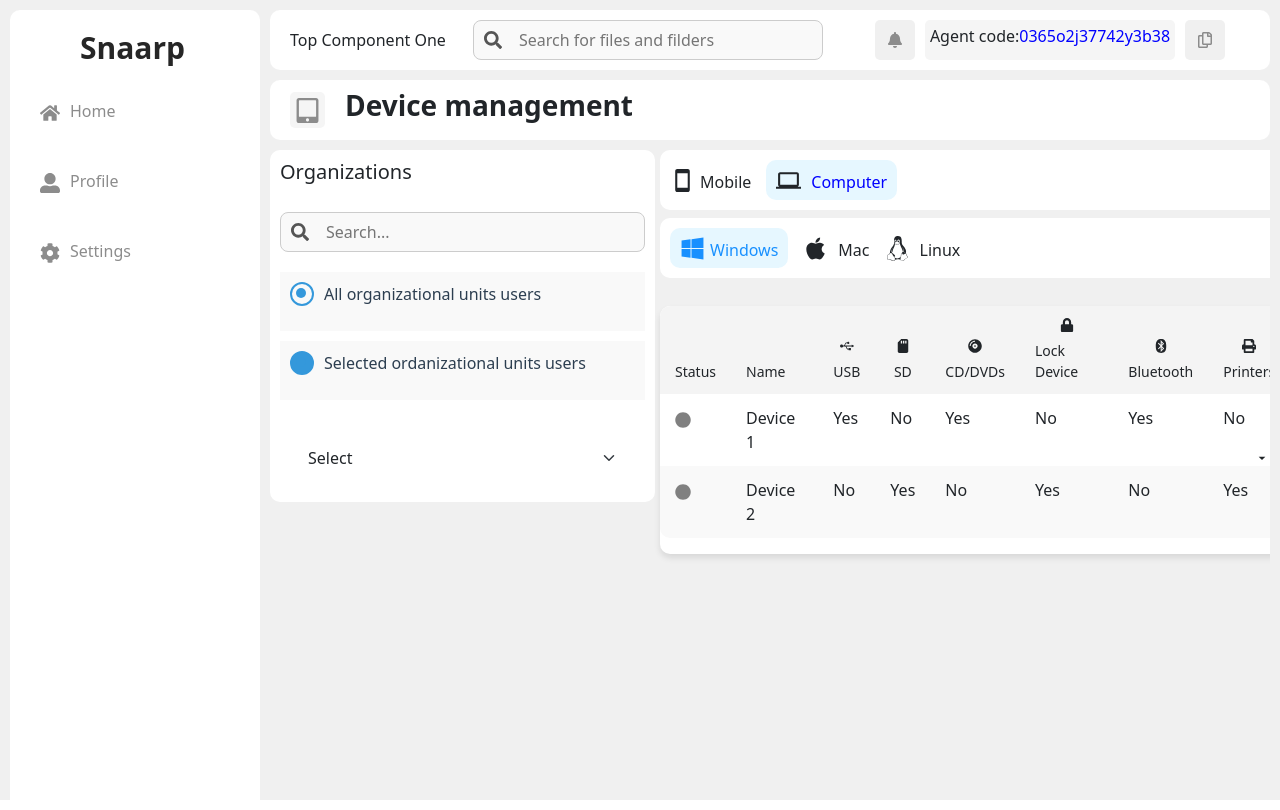
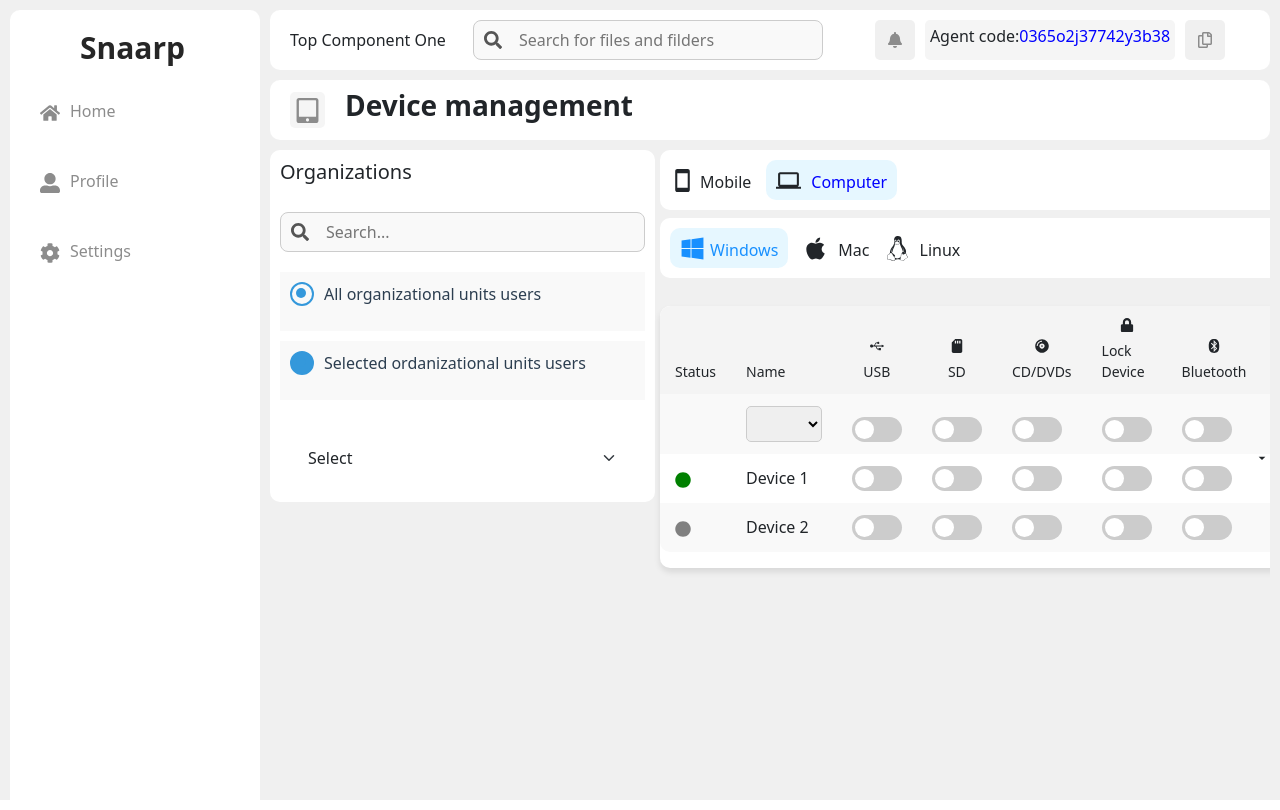
Before and after one commit to Peterzolo/Snaarp-Dashboard, a React (Vite) app: page /dashboard in a window 1280 px wide. Built offline with nearby package versions, Linux system fonts and the light colour scheme.

Commit message:
Table
Added toggle and select input

```diff
--- a/src/Screens/dashboard/RightContent/components/TableWrapperComponent.tsx
+++ b/src/Screens/dashboard/RightContent/components/TableWrapperComponent.tsx
@@ -5,33 +5,42 @@ const data = [
   {
     status: 'Active',
     name: 'Device 1',
-    usb: 'Yes',
-    sd: 'No',
-    cd: 'Yes',
-    lockDevice: 'No',
-    bluetooth: 'Yes',
-    printers: 'No',
-    shutdownDevice: 'No',
-    rebootDevice: 'Yes',
+    usb: true, // Replaced 'Yes' with true
+    sd: false, // Replaced 'No' with false
+    cd: true,
+    lockDevice: false,
+    bluetooth: true,
+    printers: false,
+    shutdownDevice: false,
+    rebootDevice: true,
   },
   {
     status: 'Inactive',
     name: 'Device 2',
-    usb: 'No',
-    sd: 'Yes',
-    cd: 'No',
-    lockDevice: 'Yes',
-    bluetooth: 'No',
-    printers: 'Yes',
-    shutdownDevice: 'Yes',
-    rebootDevice: 'No',
+    usb: false,
+    sd: true,
+    cd: false,
+    lockDevice: true,
+    bluetooth: false,
+    printers: true,
+    shutdownDevice: true,
+    rebootDevice: false,
   },
 ];
 
 export const TableWrapperComponent = () => {
   return (
     <div>
-      <Table data={data} />
+      <Table
+        data={data}
+        onToggleChange={function (
+          rowIndex: number,
+          field: string,
+          value: boolean,
+        ): void {
+          throw new Error('Function not implemented.');
+        }}
+      />
     </div>
   );
 };
--- a/src/Screens/dashboard/RightContent/components/table/components/Table.tsx
+++ b/src/Screens/dashboard/RightContent/components/table/components/Table.tsx
@@ -1,6 +1,5 @@
 import React from 'react';
 import styled from 'styled-components';
-import 'bootstrap/dist/css/bootstrap.min.css';
 import {
   FaUsb,
   FaSdCard,
@@ -12,19 +11,20 @@ import {
   FaRedo,
   FaCircle,
 } from 'react-icons/fa';
+import ToggleSwitch from '../../../../../../Components/Toggle/ToogleSwitch';
 
 const TableContainer = styled.div`
   overflow-x: auto;
   margin: 20px 0;
   border-radius: 10px;
-  background: #fff; /* Optional: Add a background color */
-  box-shadow: 0 4px 6px rgba(0, 0, 0, 0.1); /* Optional: Add a shadow for better appearance */
+  background: #fff;
+  box-shadow: 0 4px 6px rgba(0, 0, 0, 0.1);
 `;
 
 const CustomTable = styled.table`
   width: 100%;
-  border-collapse: separate; /* Enables spacing for border-radius effect */
-  border-spacing: 0; /* Ensures no spacing between cells */
+  border-collapse: separate;
+  border-spacing: 0;
   text-align: left;
   overflow: hidden;
   border-radius: 10px;
@@ -32,7 +32,7 @@ const CustomTable = styled.table`
   th,
   td {
     padding: 12px 15px;
-    border: none; /* Removes borders */
+    border: none;
   }
 
   th {
@@ -47,6 +47,12 @@ const CustomTable = styled.table`
 
   tr:hover {
     background-color: #f1f1f1;
+  }
+
+  th:nth-child(2),
+  td:nth-child(2) {
+    width: 350px; /* Set a fixed width for the Name column */
+    word-wrap: break-word; /* Ensure long text in the Name column wraps */
   }
 `;
 
@@ -63,7 +69,20 @@ const StatusIcon = styled(FaCircle)<{ isActive: boolean }>`
   cursor: pointer;
 `;
 
-export const Table = ({ data }: { data: Array<any> }) => {
+const SelectInput = styled.select`
+  width: 100%;
+  padding: 5px;
+  border-radius: 5px;
+  border: 1px solid #ccc;
+`;
+
+export const Table = ({
+  data,
+  onToggleChange,
+}: {
+  data: Array<any>;
+  onToggleChange: (rowIndex: number, field: string, value: boolean) => void;
+}) => {
   return (
     <TableContainer>
       <CustomTable className="table table-responsive">
@@ -112,22 +131,102 @@ export const Table = ({ data }: { data: Array<any> }) => {
               </IconContainer>
             </th>
           </tr>
+          <tr>
+            <td></td>
+            <td>
+              <SelectInput />
+            </td>
+            <td>
+              <ToggleSwitch />
+            </td>
+            <td>
+              <ToggleSwitch />
+            </td>
+            <td>
+              <ToggleSwitch />
+            </td>
+            <td>
+              <ToggleSwitch />
+            </td>
+            <td>
+              <ToggleSwitch />
+            </td>
+            <td>
+              <ToggleSwitch />
+            </td>
+            <td>
+              <ToggleSwitch />
+            </td>
+            <td>
+              <ToggleSwitch />
+            </td>
+          </tr>
         </thead>
         <tbody>
-          {data.map((row, index) => (
-            <tr key={index}>
+          {data.map((row, rowIndex) => (
+            <tr key={rowIndex}>
               <td>
-                <StatusIcon isActive={row.status === 'active'} />
+                <StatusIcon isActive={row.status === 'Active'} />
               </td>
               <td>{row.name}</td>
-              <td>{row.usb}</td>
-              <td>{row.sd}</td>
-              <td>{row.cd}</td>
-              <td>{row.lockDevice}</td>
-              <td>{row.bluetooth}</td>
-              <td>{row.printers}</td>
-              <td>{row.shutdownDevice}</td>
-              <td>{row.rebootDevice}</td>
+              <td>
+                <ToggleSwitch
+                  isOn={row.usb === 'Yes'}
+                  onToggle={(value) => onToggleChange(rowIndex, 'usb', value)}
+                />
+              </td>
+              <td>
+                <ToggleSwitch
+                  isOn={row.sd === 'Yes'}
+                  onToggle={(value) => onToggleChange(rowIndex, 'sd', value)}
+                />
+              </td>
+              <td>
+                <ToggleSwitch
+                  isOn={row.cd === 'Yes'}
+                  onToggle={(value) => onToggleChange(rowIndex, 'cd', value)}
+                />
+              </td>
+              <td>
+                <ToggleSwitch
+                  isOn={row.lockDevice === 'Yes'}
+                  onToggle={(value) =>
+                    onToggleChange(rowIndex, 'lockDevice', value)
+                  }
+                />
+              </td>
+              <td>
+                <ToggleSwitch
+                  isOn={row.bluetooth === 'Yes'}
+                  onToggle={(value) =>
+                    onToggleChange(rowIndex, 'bluetooth', value)
+                  }
+                />
+              </td>
+              <td>
+                <ToggleSwitch
+                  isOn={row.printers === 'Yes'}
+                  onToggle={(value) =>
+                    onToggleChange(rowIndex, 'printers', value)
+                  }
+                />
+              </td>
+              <td>
+                <ToggleSwitch
+                  isOn={row.shutdownDevice === 'Yes'}
+                  onToggle={(value) =>
+                    onToggleChange(rowIndex, 'shutdownDevice', value)
+                  }
+                />
+              </td>
+              <td>
+                <ToggleSwitch
+                  isOn={row.rebootDevice === 'Yes'}
+                  onToggle={(value) =>
+                    onToggleChange(rowIndex, 'rebootDevice', value)
+                  }
+                />
+              </td>
             </tr>
           ))}
         </tbody>
```
